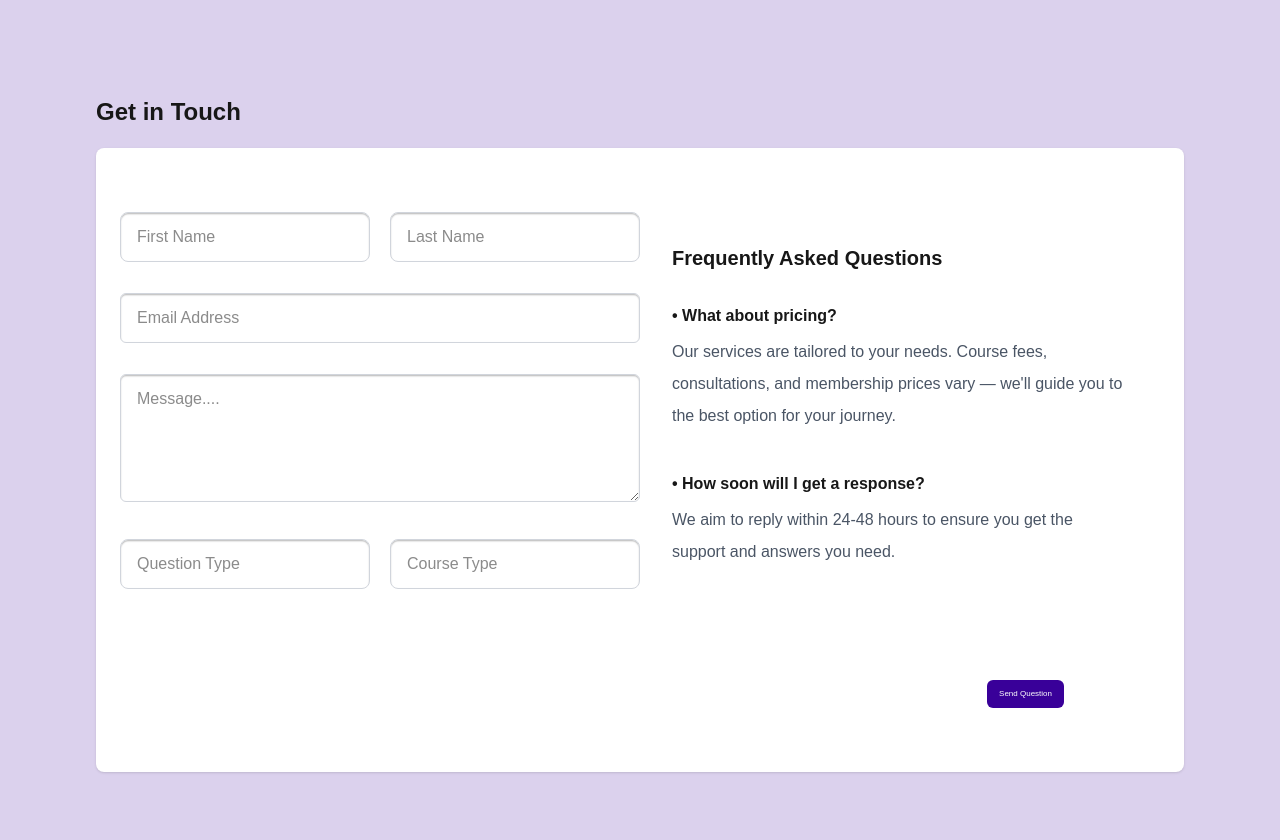
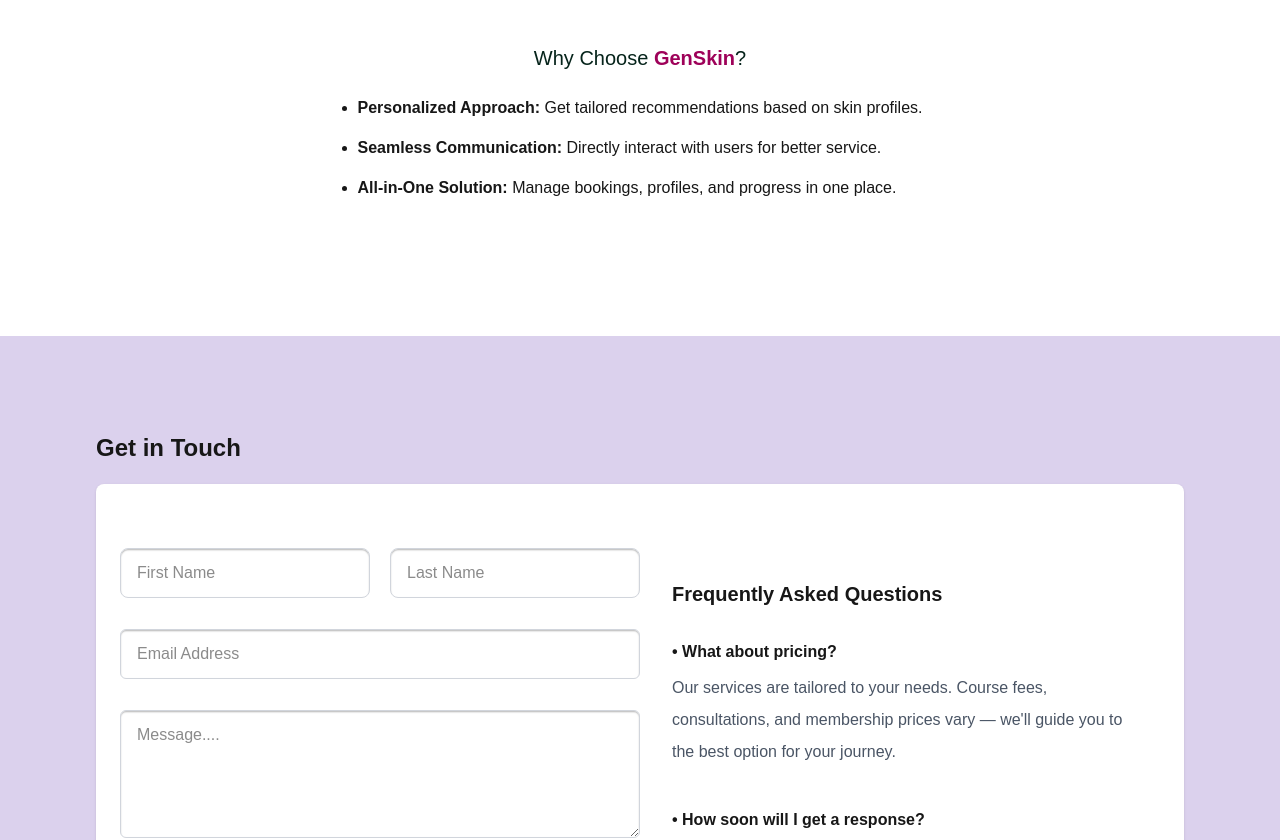
Before and after one commit to zaidzaidan123/israa-project, a Next.js app: page / in a window 1280 px wide. Shown: the top 840 px of the page. Built offline with nearby package versions, Linux system fonts and the light colour scheme.

Commit message:
why choose Gen section

```diff
--- /dev/null
+++ b/src/app/components/WhyChooseGen.js
@@ -0,0 +1,38 @@
+import React from "react";
+
+const WhyChooseGen = () => {
+  const WhyChooseGenArray = [
+    {
+      title: "Personalized Approach: ",
+      description: "Get tailored recommendations based on skin profiles.",
+    },
+    {
+      title: "Seamless Communication: ",
+      description: "Directly interact with users for better service.",
+    },
+    {
+      title: "All-in-One Solution: ",
+      description: "Manage bookings, profiles, and progress in one place.",
+    },
+  ];
+
+  return (
+    <div className="flex flex-col items-center mb-16 lg:mb-32 mt-11">
+      <h2 className="text-[#06241B] text-xl mb-4 font-light">
+        Why Choose <span className="text-[#9E0159] font-bold">GenSkin</span>?
+      </h2>
+      <ul className="list-disc px-12">
+        {WhyChooseGenArray.map((text, index) => {
+          return (
+            <li key={index} className="leading-10">
+              <span className="font-bold">{text.title}</span>
+              <span className="font-light">{text.description}</span>
+            </li>
+          );
+        })}
+      </ul>
+    </div>
+  );
+};
+
+export default WhyChooseGen;
--- a/src/app/page.js
+++ b/src/app/page.js
@@ -1,10 +1,11 @@
-import Image from "next/image";
 import Footer from "./components/Footer";
 import GetInTouch from "./components/GetInTouch";
+import WhyChooseGen from "./components/WhyChooseGen";
 
 export default function Home() {
   return (
     <>
+    <WhyChooseGen/>
     <GetInTouch/>
     <Footer/>
     </>
```
